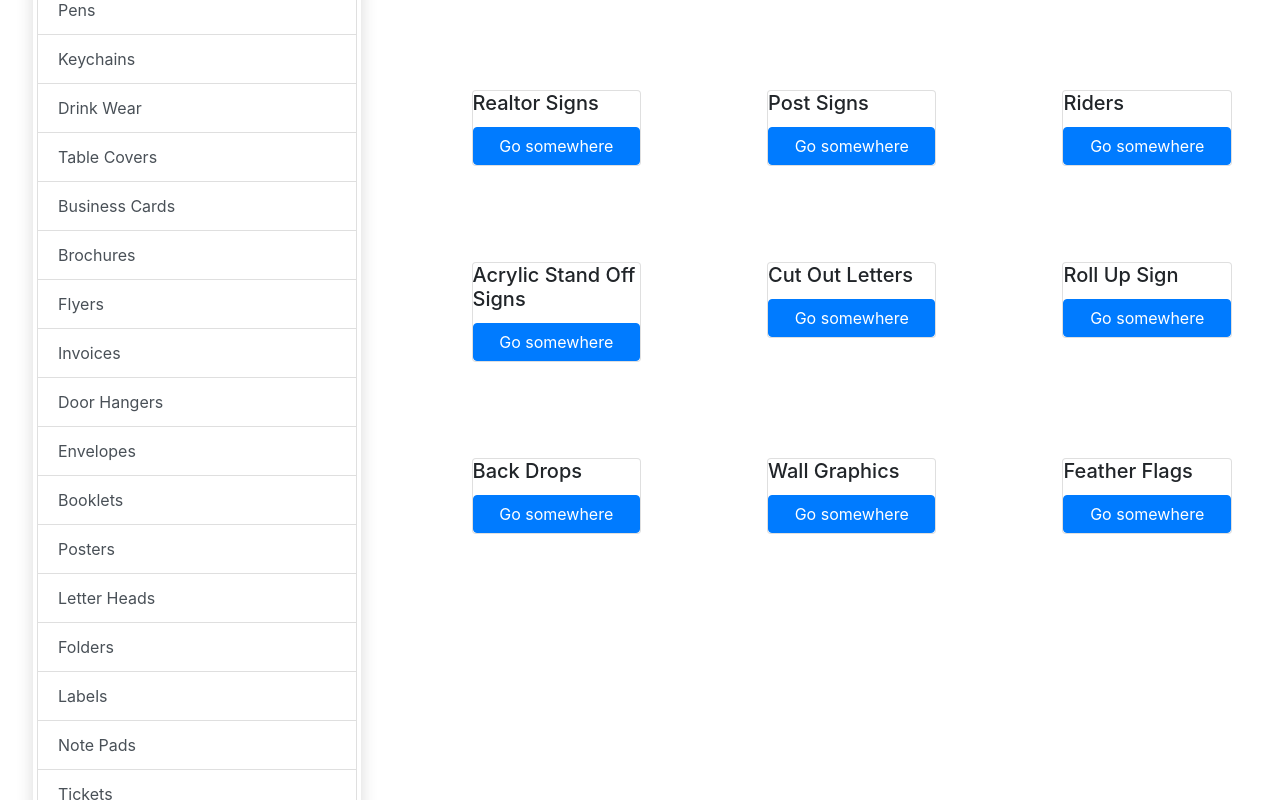
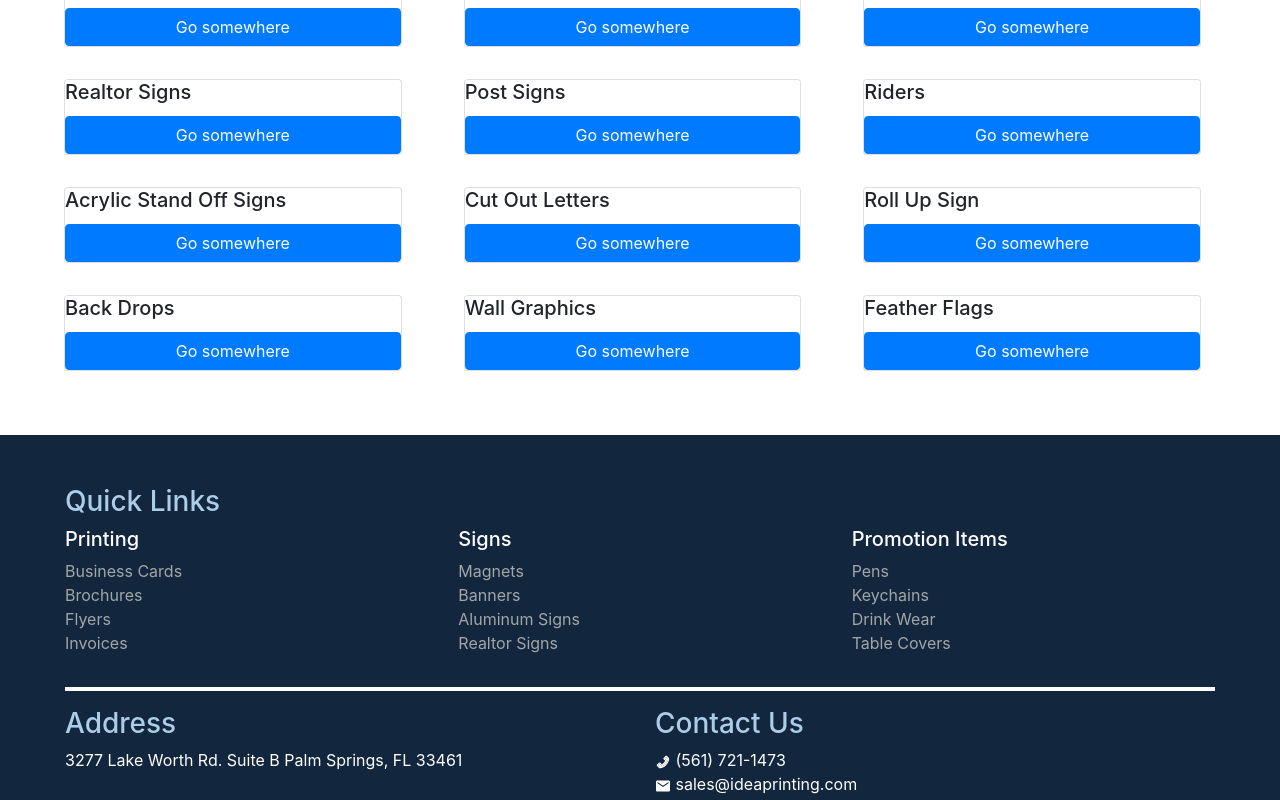
Before and after one commit to frisco-1/ideaBuilder-Website, a React (Create React App) app: page / in a window 1280 px wide. Shown: the part 580-1380 px from the top of the page. Built offline with nearby package versions, Linux system fonts and the light colour scheme.

Commit message:
Links Refactor

```diff
--- a/src/App.css
+++ b/src/App.css
@@ -41,6 +41,9 @@
 .shadow {
   box-shadow: 10px 5px 5px black;
 }
+#margin-right-remove {
+  margin-right: 0;
+}
 
 /* Footer */
 #footer {
@@ -50,13 +53,17 @@
 #footHeading {
   color: #abcde7;
 }
-#LinkHead {
+#LinkHead,
+#white {
   color: white;
 }
 #line-break {
   border: 2px solid white;
 }
-#gray {
+
+/* Colors */
+#gray,
+#grayf {
   color: #a3a6a9;
 }
 #gray:hover {
@@ -64,18 +71,29 @@
   transition: 0.2s ease-in;
   text-decoration: none;
 }
-#white {
-  color: white;
-}
 #white:hover {
   color: lightgray;
   transition: 0.2s ease-in;
   text-decoration: none;
 }
+#lightBlue {
+  color: #80c7e5;
+}
+#lightBlue:hover {
+  color: white;
+  transition: 0.2s ease-in;
+  text-decoration: none;
+}
+
 @media only screen and (max-width: 900px) {
   .topNav {
     display: flex;
     flex-direction: column;
+  }
+}
+@media only screen and (max-width: 1351px) {
+  #sideBarHide {
+    display: none;
   }
 }
 @media only screen and (max-width: 516px) {
@@ -102,6 +120,6 @@
     line-height: 1px;
   }
   #hiddenPhone {
-    visibility: hidden;
+    display: none;
   }
 }
--- a/src/Components/Footer.js
+++ b/src/Components/Footer.js
@@ -73,7 +73,7 @@ function Footer() {
           </Col>
           {/* End of line break */}
         </Row>
-        <span id='LinkHead'>Idea Builder</span> <span id='gray'>All Rights Reserved Copyright &#169; {year}</span>
+        <span id='LinkHead'>Idea Builder</span> <span id='grayf'>All Rights Reserved Copyright &#169; {year}</span>
       </Container>
     </div>
   )
--- a/src/Components/Home.js
+++ b/src/Components/Home.js
@@ -1,6 +1,7 @@
 import React from 'react';
 import { Carousel, Row, Col, ListGroup, Card, Button } from 'react-bootstrap';
-import { ALL, SIGNS } from './Products/NavItems';
+import { PRODUCTS } from './Products/Products';
+import { Link } from 'react-router-dom';
 
 
 function Home() {
@@ -34,8 +35,8 @@ function Home() {
       </Carousel>
 
 
-        <Row>
-          <Col md={3} className='m-5 p-1 shadow' id='hiddenPhone'>
+        <Row id='margin-right-remove'>
+          <Col md={3} className='m-5 p-1 shadow' id='sideBarHide'>
 
               <h4 className='p-3  d-flex sideBarP' >Popular Products</h4>
                 <ListGroup variant='flush'>
@@ -44,8 +45,8 @@ function Home() {
 
           </Col>
 
-          <Col>
-
+          <Col className='m-5'>
+              <h4>Products</h4>
               <ListCard/>
 
           </Col>
@@ -56,9 +57,9 @@ function Home() {
 }
 
 function ListAll() {
-  const mapAll = ALL.map(all => {
+  const mapAll = PRODUCTS.map(all => {
     return (
-      <ListGroup.Item action >{all}</ListGroup.Item>
+      <ListGroup.Item action as={Link} to={all.id}>{all.name}</ListGroup.Item>
     )
   })
   return (
@@ -67,11 +68,12 @@ function ListAll() {
 }
 
 function ListCard() {
-  const mapSigns = SIGNS.map(sign => {
+  const findSigns = PRODUCTS.filter(signs => signs.type === 'SIGNS');
+  const mapSigns = findSigns.map(sign => {
     return (
-      <Col md={4}>
-        <Card className='m-5 d-flex '>
-          <Card.Title>{sign}</Card.Title>
+      <Col md={4} sm={6} className='m-6'>
+        <Card className='m-3 d-flex '>
+          <Card.Title>{sign.name}</Card.Title>
           <Button variant="primary">Go somewhere</Button>
         </Card>
       </Col>
@@ -80,9 +82,7 @@ function ListCard() {
 
   return (
     <Row>
-
-        {mapSigns}
-
+      {mapSigns}
     </Row>
   )
 }
--- a/src/Components/Main.js
+++ b/src/Components/Main.js
@@ -10,9 +10,11 @@ function Main() {
     <>
       <Router>
         <NavB />
+
         <Switch>
           <Route exact path='/' component={Home}/>
         </Switch>
+
         <Footer/>
       </Router>
     </>
--- a/src/Components/Navbar.js
+++ b/src/Components/Navbar.js
@@ -1,7 +1,8 @@
 import React, { Component } from 'react';
 import { Navbar, Container, Form, Button, Nav, NavDropdown } from 'react-bootstrap';
 import { AiOutlineSearch } from 'react-icons/ai';
-import { PRINTING, SIGNS, ITEM } from './Products/NavItems';
+import { PRODUCTS } from './Products/Products';
+import { Link } from 'react-router-dom';
 
 class NavB extends Component {
   render() {
@@ -62,7 +63,7 @@ class NavB extends Component {
             <Navbar.Toggle aria-controls="responsive-navbar-nav" />
             <Navbar.Collapse id="responsive-navbar-nav">
               <Nav className="mr-auto">
-                <Nav.Link>Home</Nav.Link>
+                <Nav.Link as={Link} to='/'>Home</Nav.Link>
 
                 <NavDropdown title="Printing" id="collasible-nav-dropdown">
                   <ListPrinting/>
@@ -76,7 +77,7 @@ class NavB extends Component {
                   <ListItems/>
                 </NavDropdown>
 
-                <Nav.Link>Contact Us</Nav.Link>
+                <Nav.Link as={Link} to='/contact'>Contact Us</Nav.Link>
 
               </Nav>
 
@@ -90,10 +91,11 @@ class NavB extends Component {
 }
 
 function ListPrinting() {
-  const mapPrint = PRINTING.map(print => {
+  const findPrint = PRODUCTS.filter(print => print.type === 'PRINTING');
+  const mapPrint = findPrint.map(print => {
     return (
       <div>
-      <NavDropdown.Item>{print}</NavDropdown.Item>
+        <NavDropdown.Item as={Link} to={print.id}>{print.name}</NavDropdown.Item>
       </div>
     )
   })
@@ -106,9 +108,10 @@ function ListPrinting() {
 };
 
 function ListSigns() {
-  const mapSigns = SIGNS.map(signs => {
+  const findSigns = PRODUCTS.filter(signs => signs.type === 'SIGNS');
+  const mapSigns = findSigns.map(signs => {
     return (
-      <NavDropdown.Item>{signs}</NavDropdown.Item>
+      <NavDropdown.Item as={Link} to={signs.id}>{signs.name}</NavDropdown.Item>
     )
   })
 
@@ -120,9 +123,10 @@ function ListSigns() {
 };
 
 function ListItems() {
-  const mapItems = ITEM.map(item => {
-    return(
-      <NavDropdown.Item>{item}</NavDropdown.Item>
+  const findItems = PRODUCTS.filter(item => item.type === 'ITEMS');
+  const mapItems = findItems.map(item => {
+    return (
+      <NavDropdown.Item as={Link} to={item.id}>{item.name}</NavDropdown.Item>
     )
   })
 
--- a/src/Components/Products/NavItems.js
+++ /dev/null
@@ -1,38 +0,0 @@
-export const PRINTING = [
-  'Business Cards',
-  'Brochures',
-  'Flyers',
-  'Invoices',
-  'Door Hangers',
-  'Envelopes',
-  'Booklets',
-  'Posters',
-  'Letter Heads',
-  'Folders',
-  'Labels',
-  'Note Pads',
-  'Tickets'
-];
-
-export const SIGNS = [
-  'Magnets',
-  'Banners',
-  'Aluminum Signs',
-  'Realtor Signs',
-  'Post Signs',
-  'Riders',
-  'Acrylic Stand Off Signs',
-  'Cut Out Letters',
-  'Roll Up Sign',
-  'Back Drops',
-  'Wall Graphics',
-  'Feather Flags'
-];
-
-export const ITEM = [
-  'Pens',
-  'Keychains',
-  'Drink Wear',
-  'Table Covers'
-];
-export const ALL = [...ITEM, ...PRINTING, ...SIGNS];
--- /dev/null
+++ b/src/Components/Products/Products.js
@@ -0,0 +1,181 @@
+export const PRODUCTS = [
+  // Printing
+  {
+    id: 'business-cards',
+    type: 'PRINTING',
+    name: 'Business Cards'
+  },
+  {
+    id: 'brochures',
+    type: 'PRINTING',
+    name: 'Brochures'
+  },
+  {
+    id: 'flyers',
+    type: 'PRINTING',
+    name: 'Flyers'
+  },
+  {
+    id: 'invoices',
+    type: 'PRINTING',
+    name: 'Invoices'
+  },
+  {
+    id: 'carbonless-form',
+    type: 'PRINTING',
+    name: 'Carbonless Form'
+  },
+  {
+    id: 'door-hangers',
+    type: 'PRINTING',
+    name: 'Door Hangers'
+  },
+  {
+    id: 'envelopes',
+    type: 'PRINTING',
+    name: 'Envelopes'
+  },
+  {
+    id: 'booklets',
+    type: 'PRINTING',
+    name: 'Booklets'
+  },
+  {
+    id: 'posters',
+    type: 'PRINTING',
+    name: 'Posters'
+  },
+  {
+    id: 'letter-heads',
+    type: 'PRINTING',
+    name: 'Letter Heads'
+  },
+  {
+    id: 'Folders',
+    type: 'PRINTING',
+    name: 'Folders'
+  },
+  {
+    id: 'Labels',
+    type: 'PRINTING',
+    name: 'Labels'
+  },
+  {
+    id: 'note-pads',
+    type: 'PRINTING',
+    name: 'Note Pads'
+  },
+  {
+    id: 'tickets',
+    type: 'PRINTING',
+    name: 'Tickets',
+  },
+  {
+    id: 'menu',
+    type: 'PRINTING',
+    name: 'Menu',
+  },
+  {
+    id: 'stickers',
+    type: 'PRINTING',
+    name: 'Stickers',
+  },
+
+  // SIGNS
+  {
+    id: 'magnets',
+    type: 'SIGNS',
+    name: 'Magnets',
+  },
+  {
+    id: 'banners',
+    type: 'SIGNS',
+    name: 'Banners',
+  },
+  {
+    id: 'aluminum-signs',
+    type: 'SIGNS',
+    name: 'Aluminum Signs',
+  },
+  {
+    id: 'realtor-signs',
+    type: 'SIGNS',
+    name: 'Realtor Signs',
+  },
+  {
+    id: 'post-signs',
+    type: 'SIGNS',
+    name: 'Post Signs',
+  },
+  {
+    id: 'riders',
+    type: 'SIGNS',
+    name: 'Riders',
+  },
+  {
+    id: 'acrylic-stand-off-signs',
+    type: 'SIGNS',
+    name: 'Acrylic Stand Off Signs',
+  },
+  {
+    id: 'cut-out-letters',
+    type: 'SIGNS',
+    name: 'Cut Out Letters',
+  },
+  {
+    id: 'roll-up-sign',
+    type: 'SIGNS',
+    name: 'Roll Up Sign',
+  },
+  {
+    id: 'back-drops',
+    type: 'SIGNS',
+    name: 'Back Drops',
+  },
+  {
+    id: 'wall-graphics',
+    type: 'SIGNS',
+    name: 'Wall Graphics',
+  },
+  {
+    id: 'feather-flags',
+    type: 'SIGNS',
+    name: 'Feather Flags',
+  },
+  // Promotional Items
+  {
+    id: 'pens',
+    type: 'ITEMS',
+    name: 'Pens',
+  },
+  {
+    id: 'key-chains',
+    type: 'ITEMS',
+    name: 'Key chains',
+  },
+  {
+    id: 'drink-wear',
+    type: 'ITEMS',
+    name: 'Drink Wear',
+  },
+  {
+    id: 'table-covers',
+    type: 'ITEMS',
+    name: 'Table Covers',
+  },
+  {
+    id: 'calendars',
+    type: 'ITEMS',
+    name: 'Calendars',
+  },
+  {
+    id: 'bags',
+    type: 'ITEMS',
+    name: 'Bags',
+  },
+  {
+    id: 'face-mask',
+    type: 'ITEMS',
+    name: 'Face Mask',
+  },
+]
```
